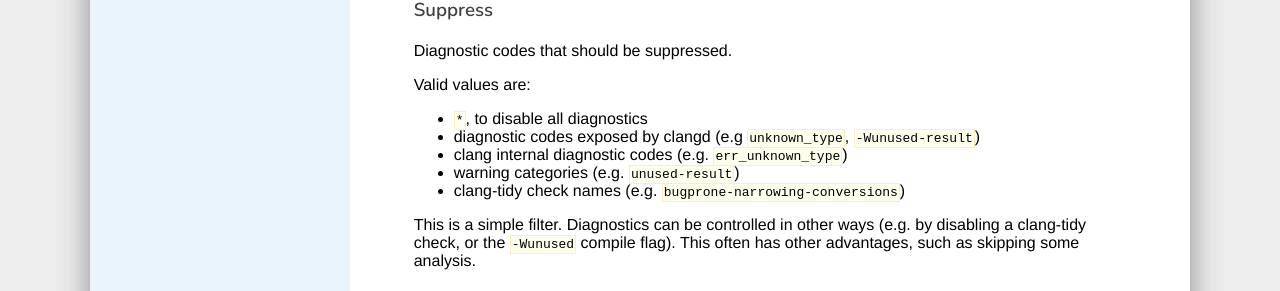
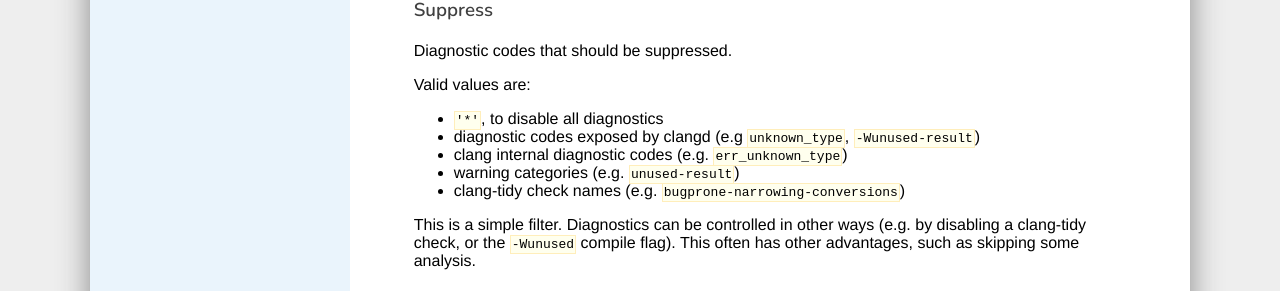
Before and after one commit to llvm/clangd-www, a Jekyll site: the page built from config.md, in a window 1280 px wide and 900 px high, scrolled down 3313 px. Shown: the part 147-438 px from the top of the window. Built offline with Jekyll 4.4.1, drawn with Linux system fonts in a browser that asks for light colours; our own code applies the rules of GitHub Pages for plain Markdown files.

Commit message:
Also quote another bare *

```diff
--- a/config.md
+++ b/config.md
@@ -202,7 +202,7 @@ Diagnostic codes that should be suppressed.
 
 Valid values are:
 
-- `*`, to disable all diagnostics
+- `'*'`, to disable all diagnostics
 - diagnostic codes exposed by clangd (e.g `unknown_type`, `-Wunused-result`)
 - clang internal diagnostic codes (e.g. `err_unknown_type`)
 - warning categories (e.g. `unused-result`)
```
